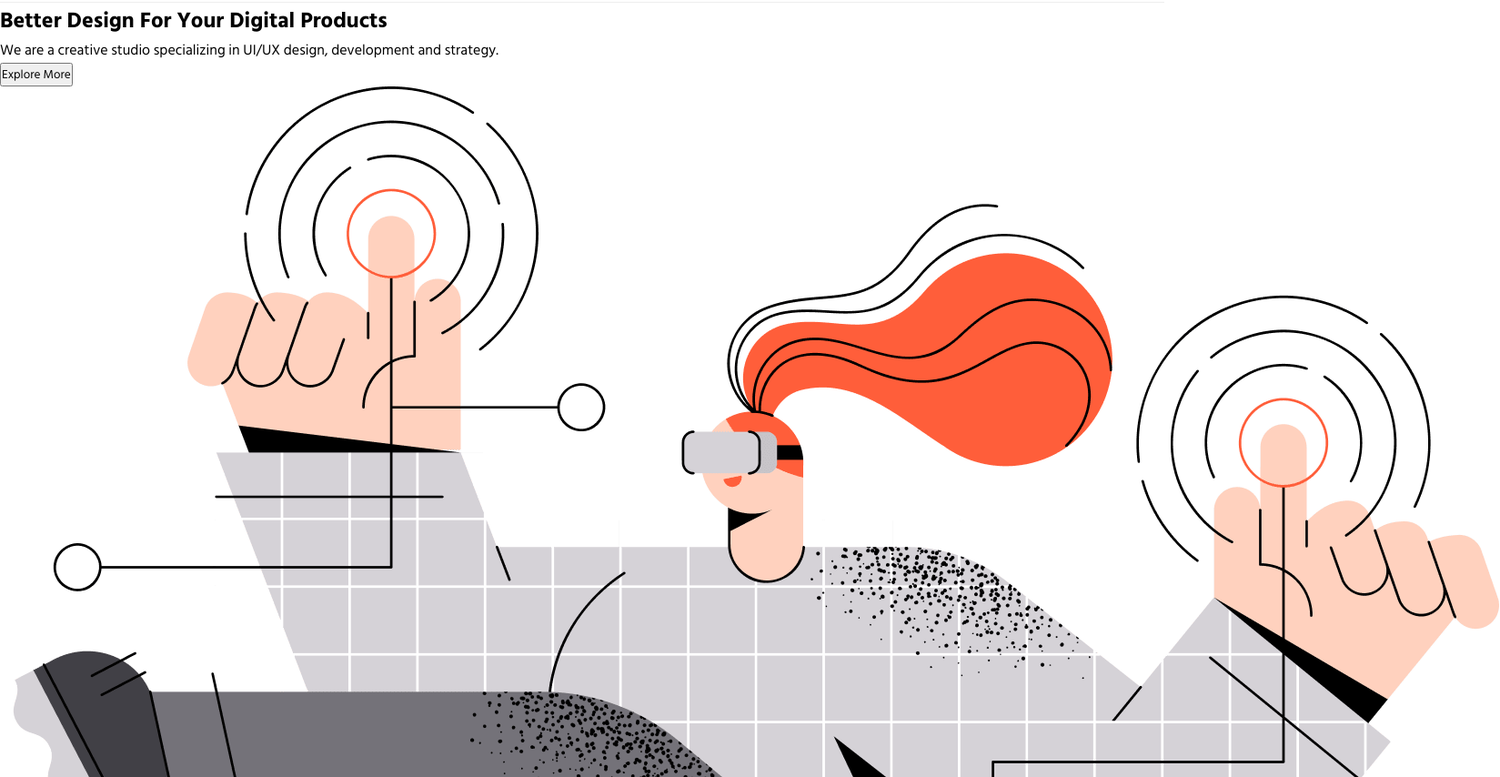
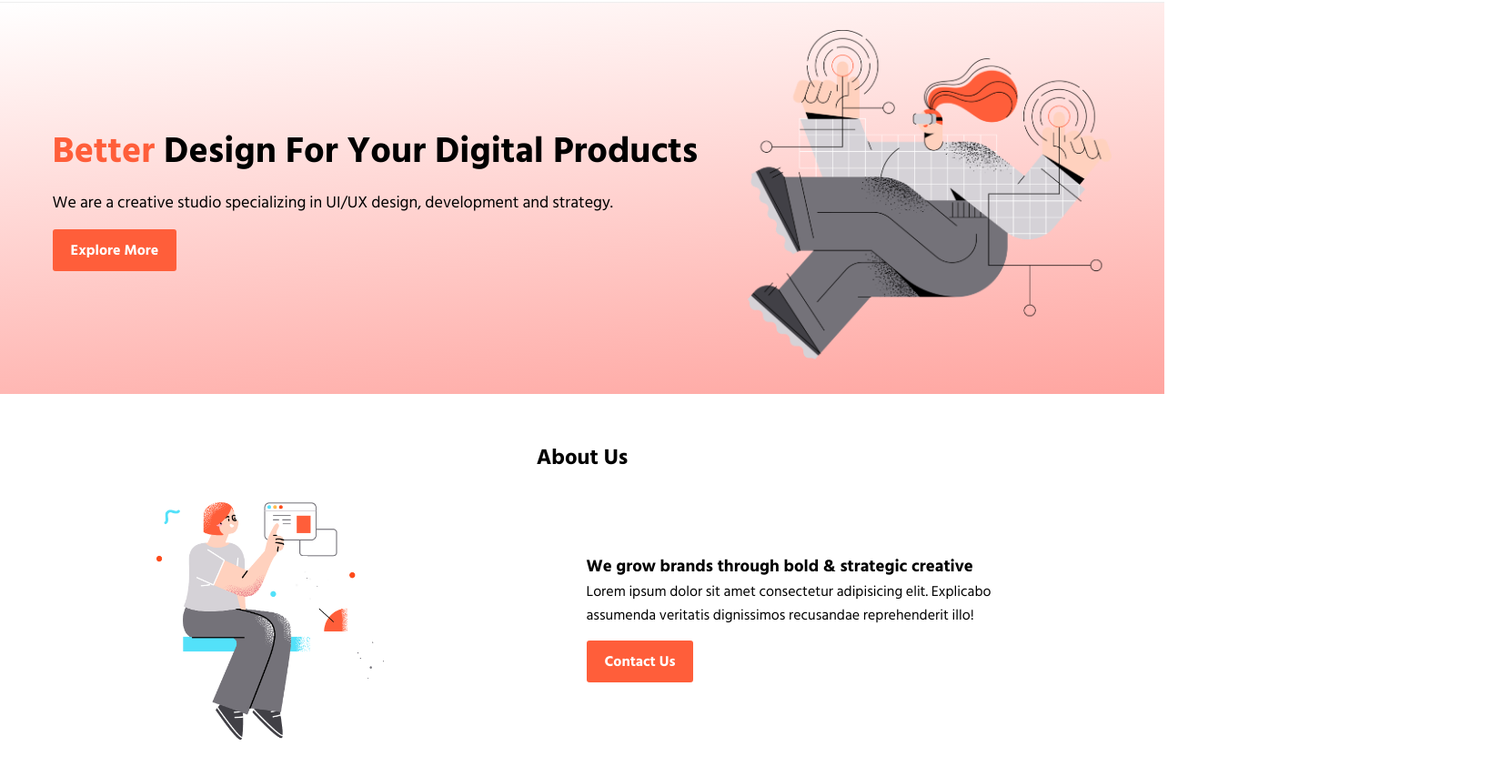
Before and after one commit to El-Jakes/landing-page-task, a plain HTML site: page index.html in a window 1280 px wide. Shown: the part 74-928 px from the top of the page at 91% size, 1649 px wide, since content can reach past the window. Drawn offline with Linux system fonts and the light colour scheme.

Commit message:
update html, style hero and about section

```diff
--- a/index.css
+++ b/index.css
@@ -47,3 +47,85 @@
 .nav-menu-item a:hover {
   color: #ff5e3a;
 }
+
+/* HERO STYLES */
+.hero-section {
+  width: 100%;
+  /* height: 100vh; */
+  display: flex;
+  align-items: center;
+  justify-content: space-around;
+  padding: 1.875em;
+  background: linear-gradient(175deg, white, #ffa5a0);
+}
+
+.hero-img img {
+  width: 400px;
+}
+
+.hero-title {
+  font-size: 2.5rem;
+  font-weight: bold;
+  margin: 10px 0;
+}
+
+.hero-title span {
+  color: #ff5e3a;
+}
+
+.hero-description {
+  font-size: 1.125rem;
+}
+
+.btn {
+  background-color: #ff5e3a;
+  margin: 0.938em 0;
+  padding: 0.625em 1.25em;
+  color: #ffffff;
+  border-radius: 0.188em;
+  border: none;
+  font-size: 1rem;
+  font-weight: 600;
+  cursor: pointer;
+}
+
+.btn:hover {
+  background: linear-gradient(90deg, #6625ff, #ff5e3a);
+}
+
+/* ABOUT SECTION STYLES */
+.about-section {
+    text-align: center;
+    padding: 3.125em 1.875em;
+}
+
+.about-section-items {
+    display: flex;
+    align-items: center;
+    justify-content: space-around;
+    padding: 1.875em;
+}
+
+.about-img img {
+    width: 250px;
+}
+
+.about-description-title {
+
+}
+
+.about-section-text {
+    text-align: left;
+    width: 40%;
+}
+
+
+/* FOOTER STYLES */
+/* a{
+    text-decoration: none;
+    color: black;
+}
+a:hover{
+    color: #ff3a3a;
+    text-decoration: overline;
+} */
--- a/index.html
+++ b/index.html
@@ -7,6 +7,7 @@
     <title>Geekfolio</title>
 </head>
 <body>
+    <!-- NAVBAR -->
     <nav class="navbar">
         <div class="logo"><img src="images/logo-dark.png" alt="logo of the page with the word GeekFolio"></div>
             <ul class="nav-menu">
@@ -16,31 +17,29 @@
                 <li class="nav-menu-item"><a href="#">contact</a></li>
             </ul>
     </nav>
-
+    <!-- HERO SECTION -->
     <section class="hero-section">
-        <div class="hero-section-items">
-            <div class="hero-section-text">
-                <h1><span>Better</span> Design For
+            <div class="hero-section-item">
+                <h1 class="hero-title"><span>Better</span> Design For
                 Your Digital Products</h1>
-                <p>We are a creative studio specializing in UI/UX design, development and strategy.</p>
+                <p class="hero-description">We are a creative studio specializing in UI/UX design, development and strategy.</p>
                 <button class="btn">Explore More</button>
             </div>
-            <img src="images/banner.png" alt="">
-        </div>
+            <div class="hero-img"><img src="images/banner.png" alt=""></div>
     </section>
-
+    <!-- ABOUT SECTION -->
     <section class="about-section">
         <h2 class="about-section-title">About Us</h2>
         <div class="about-section-items">
-            <img src="images/section.png" alt="colorful illustration of a kid sitting and showing information on a screen">
+            <div class="about-img"><img src="images/section.png" alt="colorful illustration of a kid sitting and showing information on a screen"></div>
             <div class="about-section-text">
-                <h3>We grow brands through bold & strategic creative</h3>
-                <p>Lorem ipsum dolor sit amet consectetur adipisicing elit. Explicabo assumenda veritatis dignissimos recusandae reprehenderit illo!</p>
+                <h3 class="about-description-title">We grow brands through bold & strategic creative</h3>
+                <p class="about-description">Lorem ipsum dolor sit amet consectetur adipisicing elit. Explicabo assumenda veritatis dignissimos recusandae reprehenderit illo!</p>
                 <button class="btn">Contact Us</button>
             </div>
         </div>
     </section>
-
+    <!-- SERVICES SECTION -->
     <section class="services-section">
         <h2 class="services-section-title">Our Services</h2>
         <div class="about-section-cards">
@@ -70,7 +69,7 @@
         </div>
         </div>
     </section>
-
+    <!-- FOOTER -->
     <footer class="footer">
         <div class="footer-logo">
             <img src="images/logo-light.png" alt="logo of the page with the word GeekFolio">
```
